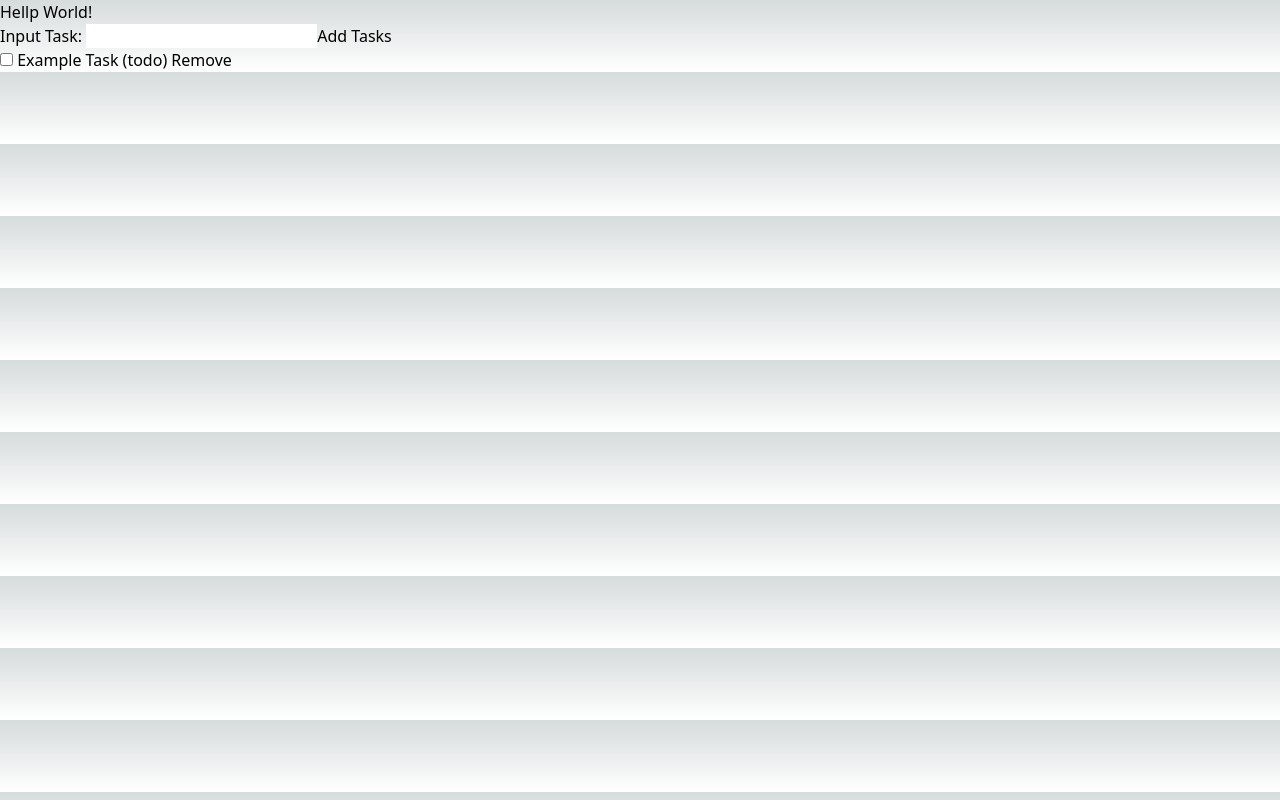
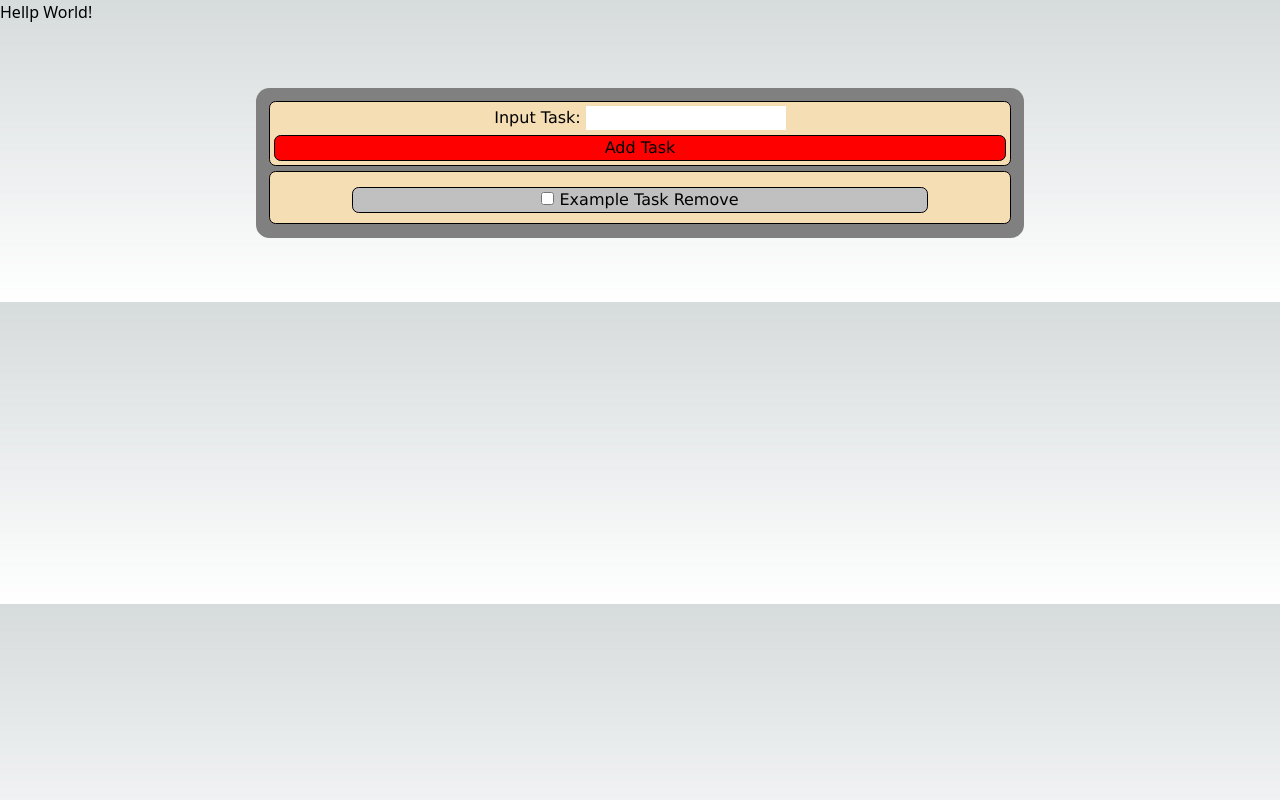
Before and after one commit to Austin-ALIT/austin-react-intermediary, a Next.js app: page / in a window 1280 px wide. Built offline with nearby package versions, Linux system fonts and the light colour scheme.

Commit message:
Added Styling & useRef for the input

```diff
--- a/src/components/tasktracker/tasktracker.tsx
+++ b/src/components/tasktracker/tasktracker.tsx
@@ -1,7 +1,10 @@
 // Create a functional component named TaskTracker in the 'components' directory.
 
+// (optional) Add styling or use a UI library like Material-UI to improve the appearance of the task tracker.
+import styles from '../../styles/components/tasktracker.module.css';
+
 // Inside the component, import the useState hook from the 'react' package.
-import { ChangeEvent, useEffect, useState } from "react"
+import { ChangeEvent, useState, useRef } from "react";
 
 type Task = {
     name: string,
@@ -11,17 +14,22 @@ type Task = {
 export default function TaskTracker(){
     // Use the useState hook to define a tasks state variable, initialized as an empty array.
     const [tasks, setTasks] = useState<Task[]>([{name: 'Example Task', completed: false}]);
-
-    let newTask:Task = {name: '', completed: false};
-
-    function taskSaveHandler(e: ChangeEvent<HTMLInputElement>){
-        newTask.name = e.target.value;
-    }
+    const newTaskRef = useRef<HTMLInputElement>(null);
 
     // Implement an event handler for the add button that adds a new task to the tasks array.
     function addTaskHandler(event: any){
         event.preventDefault() // To prevent page refreshing onClick
-        setTasks((prevTask) => [...prevTask, newTask]);
+        let tName = newTaskRef.current!.value;
+
+        // Input Checking
+        if (tName === ''){
+            alert('Task cannot be empty');
+            return;
+        }
+
+        // Adding task and clearing input
+        setTasks((prevTask) => [...prevTask, {name: tName, completed: false}]);
+        newTaskRef.current!.value = '';
     }
 
     // Implement an event handler for the checkbox that updates the completed status of the corresponding task.
@@ -38,33 +46,30 @@ export default function TaskTracker(){
         setTasks( (prevTasks) => {
                 let newTasks = [...prevTasks];
                 newTasks.splice(ind, 1);
-                console.log(ind);
                 return(newTasks);
             }
         );
     }
 
-    function checkHandler(task: Task): boolean{
-        return task.completed;
-    }
-
     return(
-        <div >
+        <div className={styles.topdiv}>
             {/* // Display an input field and a button to add tasks. */}
-            <div>
+            <div className={styles.inputdiv}>
                 <label> Input Task: </label>
-                <input onChange={taskSaveHandler}></input>
-                <button onClick={addTaskHandler}> Add Tasks </button>
+                {/* <input onChange={taskSaveHandler}/> */}
+                <input ref={newTaskRef}/>
+                <button onClick={addTaskHandler} className={styles.inputbutton}> Add Task </button>
             </div>
 
             {/* // Display the list of tasks below the input field, showing the task name and a checkbox to mark the task as completed. */}
-            <ul>
+            <ul className={styles.tasklist}>
                 {tasks.map((t, ind) => {
                     return(
-                            <li key={ind}>
+                            <li key={ind} className={styles.taskitem}>
                                 <input type="checkbox" onChange={(e: any) => {taskCompleteHandler(t,e)}} checked={t.completed} id={t.name}></input>
-                                <label> {t.name} </label>
-                                <label> ({t.completed? 'done' : 'todo'}) </label>
+
+                                {/* // Strikethrough if task is completed */}
+                                <label style={{textDecoration: (t.completed? 'line-through' : 'none')}}> {t.name}  </label>
 
                                 {/* // Add a delete button next to each task that removes the task from the tasks array when clicked. */}
                                  <button onClick={(e: any) => taskDeleteHander(e, ind)}> Remove </button>
@@ -75,5 +80,3 @@ export default function TaskTracker(){
         </div>
     )
 }
-
-// Stuff that will bankrupt me: Strikethrough if task is completed
--- /dev/null
+++ b/src/styles/components/tasktracker.module.css
@@ -0,0 +1,50 @@
+.topdiv{
+    color: black;
+    background-color: gray;
+    border-radius: 10pt;
+    padding: 10pt;
+    margin: 5%;
+    margin-left: 20%;
+    margin-right: 20%;
+    text-align: center;
+    font-family: 'Lucida Sans', 'Lucida Sans Regular', 'Lucida Grande', 'Lucida Sans Unicode', Geneva, Verdana, sans-serif;
+}
+
+.inputdiv{
+    background-color: wheat;
+    border-radius: 5pt;
+    padding: 3pt;
+    border-color: black;
+    border-width: 1pt;
+}
+
+.inputbutton{
+    background-color: red;
+    border-radius: 5pt;
+    border-color: black;
+    border-width: 1pt;
+    width: 100%;
+    margin-top: 5px;
+}
+
+.tasklist{
+    background-color: wheat;
+    border-radius: 5pt;
+    border-color: black;
+    border-width: 1pt;
+    width: 100%;
+    margin-top: 5px;
+    padding: 10px;
+}
+
+.taskitem{
+    background-color: silver;
+    border-radius: 5pt;
+    border-color: black;
+    border-width: 1pt;
+    width: 80%;
+    margin-left: 10%;
+    margin-right: 10%;
+    margin-top: 5px;
+    text-align: center;
+}
```
